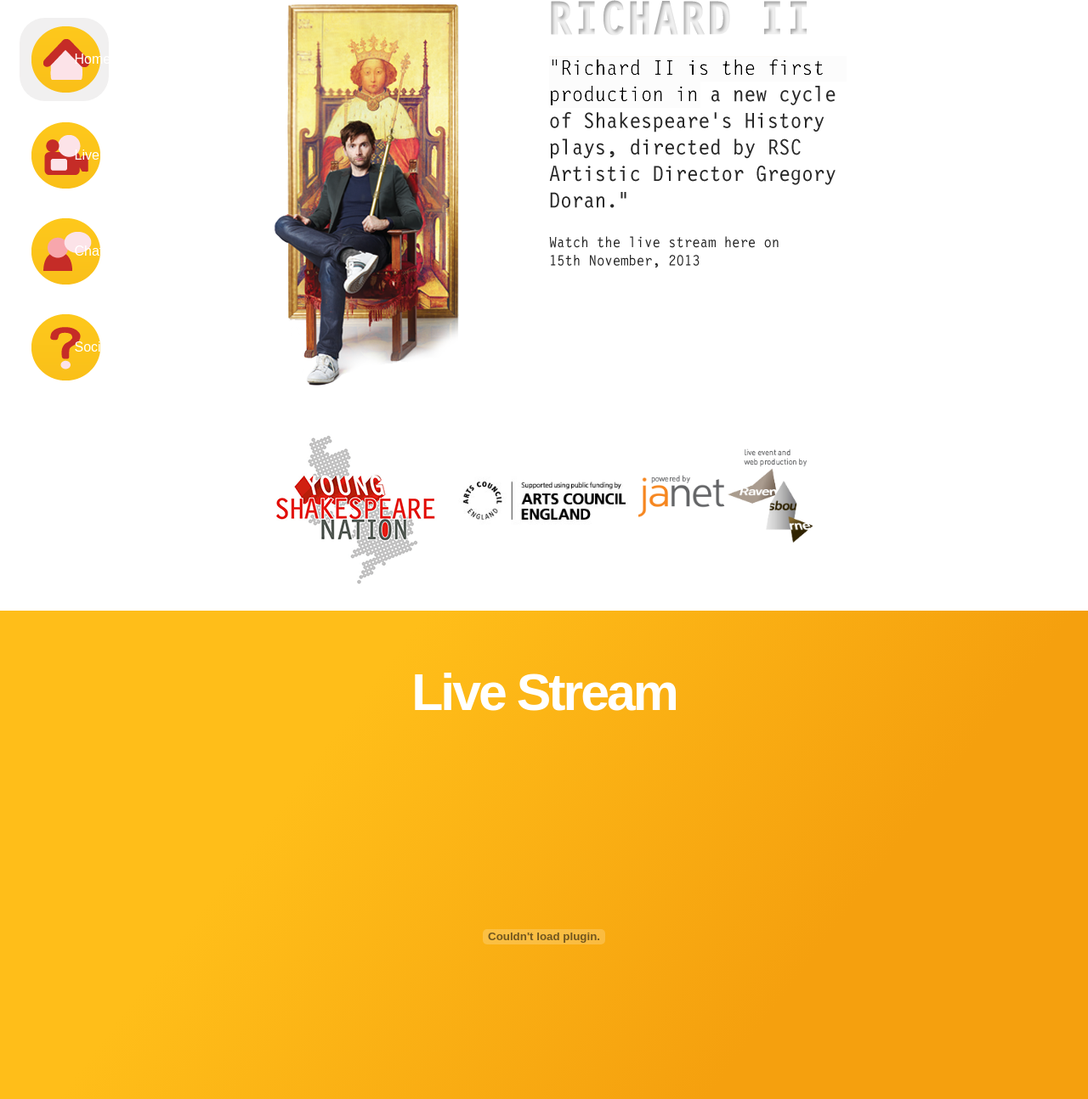
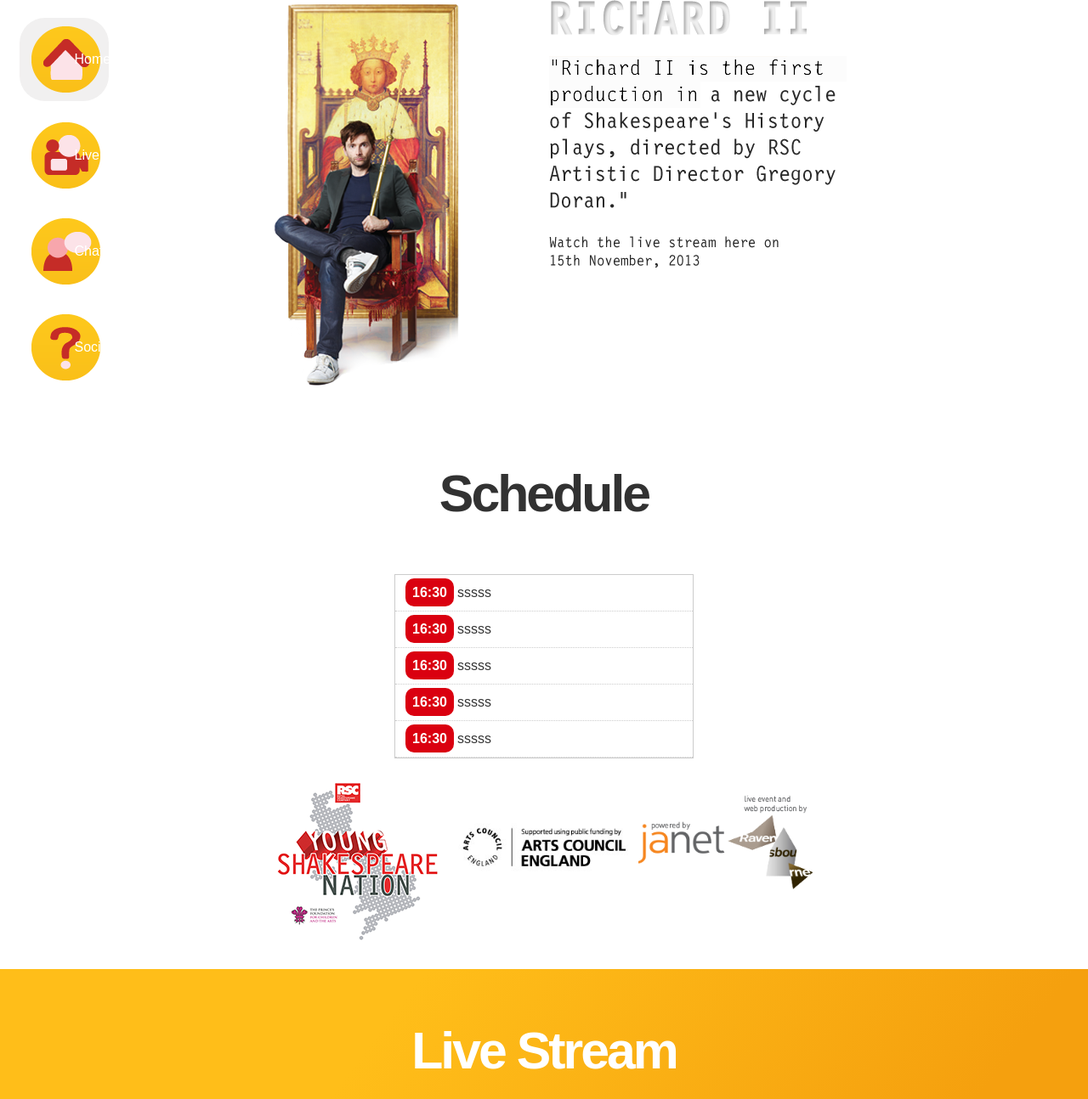
Before and after one commit to th0ran/richard_ii, a PHP site: page / in a window 1280 px wide. Shown: the part 130-1424 px from the top of the page at 85% size. Run offline with PHP 8.4, Linux system fonts and the light colour scheme; some libraries are stand-ins or nearby versions; some web fonts are replaced.

Commit message:
Schedule

```diff
--- a/css/style.css
+++ b/css/style.css
@@ -193,6 +193,7 @@ input[type="submit"]:active {
 	background-color: #ffffff;
 }
 #slide1 h1 {
+    text-align: center;
 	font-size: 3.8em;
 	letter-spacing: -3px;
 	color: #323232;
@@ -212,7 +213,6 @@ input[type="submit"]:active {
 	color: #fff;
 	padding-bottom: 20px;
 	font-weight: 100;
-	width: 360px;
 	font-style: italic;
 }
 /* Slide 2 */
@@ -416,3 +416,53 @@ input[type="submit"]:active {
 }
 
 }*/
+
+
+
+
+
+
+
+/*schedule list*/
+
+
+
+.list-container{
+    max-width: 350px;
+    margin: auto;
+    text-align: left;
+    border: 1px solid #ccc;
+}
+
+.list ul  {
+	width: 100%;
+	margin: 0;
+	padding: 0;
+}
+
+.list li {
+	color: #333;
+	list-style-type: none;
+	padding: 12px;
+	border-bottom: 1px dotted #ccc;
+}
+
+.list ul li:hover {
+	background-color: #ededed;
+	transition: background .3s ease-in-out;
+	-webkit-transition: background .3s ease-in-out;
+	-moz-transition: background .3s ease-in-out;
+	-o-transition: background .3s ease-in-out;
+	}
+
+.time {
+	color: #FFF;
+	font-weight: bold;
+	padding: 8px;
+	margin-right: 4px;
+	background: #da0010;
+	background-color: #da0010;
+	-webkit-border-radius: 10px;
+	-moz-border-radius: 10px;
+	border-radius: 10px;
+}
--- a/index.html
+++ b/index.html
@@ -61,6 +61,21 @@
       </div>
     </div>
   </div>
+
+
+    <!--Schedule start-->
+      <h1>Schedule</h1>
+<div class="list list-container">
+<ul>
+<li><span class="time">16:30</span>sssss<span class="fui-arrow-right pull-right"></span></li>
+<li><span class="time">16:30</span>sssss<span class="fui-arrow-right pull-right"></span></li>
+<li><span class="time">16:30</span>sssss<span class="fui-arrow-right pull-right"></span></li>
+<li><span class="time">16:30</span>sssss<span class="fui-arrow-right pull-right"></span></li>
+<li><span class="time">16:30</span>sssss<span class="fui-arrow-right pull-right"></span></li>
+</ul>
+</div>
+    <!--Schedule end-->
+
 </div>
 <div id="associated-logos">
   <div class="left"><img src="./images/logos/young-shakespeare-nation.png"></div>
@@ -85,7 +100,7 @@
         <input type="text" name="question" placeholder="Question">
                 <input type="text" name="name" placeholder="Name">
                         <input type="text" name="school" placeholder="School">
-                                <input type="text" name="postcode" placeholder="postcode">
+                                <input type="text" name="postcode" placeholder="Postcode">
       </form>
       <br />
       <input type="submit" value="Submit Question">
```
Also changed, not shown: images/logos/young-shakespeare-nation.png.
